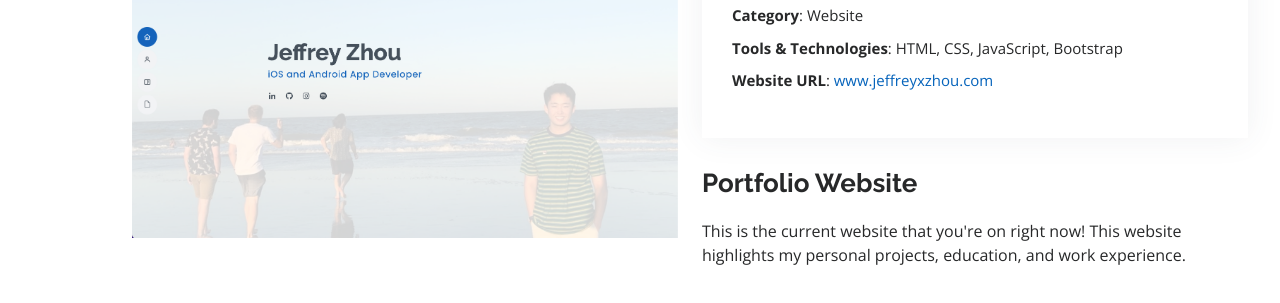
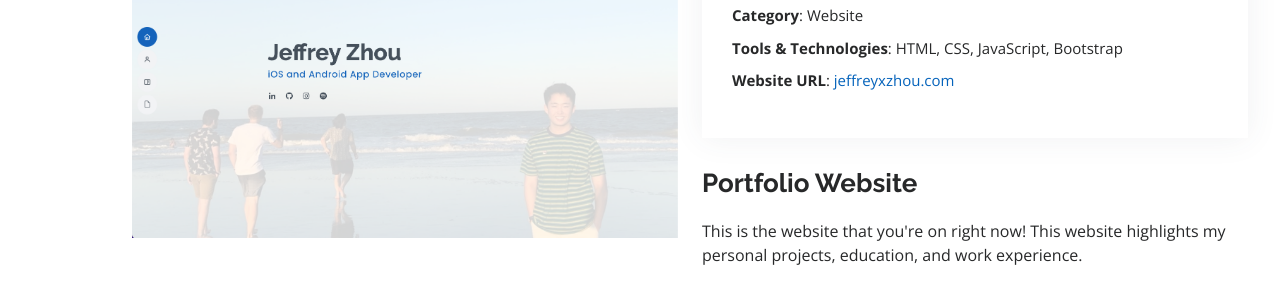
Before and after one commit to jxz72/jeffreyxzhou.com-update-8-2022, a plain HTML site: page jxz_website_v2_condensed/portfolio-details-portfolio-website.html in a window 1280 px wide. Shown: the part 133-436 px from the top of the page. Drawn offline with nearby package versions, Linux system fonts and the light colour scheme.

Commit message:
Minor change to portfolio website page

```diff
--- a/jxz_website_v2_condensed/portfolio-details-portfolio-website.html
+++ b/jxz_website_v2_condensed/portfolio-details-portfolio-website.html
@@ -66,13 +66,13 @@
               <ul>
                 <li><strong>Category</strong>: Website</li>
                 <li><strong>Tools & Technologies</strong>: HTML, CSS, JavaScript, Bootstrap</li>
-                <li><strong>Website URL</strong>: <a href="https://www.jeffreyxzhou.com/">www.jeffreyxzhou.com</a></li>
+                <li><strong>Website URL</strong>: <a href="https://www.jeffreyxzhou.com/">jeffreyxzhou.com</a></li>
               </ul>
             </div>
             <div class="portfolio-description">
               <h2>Portfolio Website</h2>
               <p>
-                This is the current website that you're on right now! This website highlights my personal projects, education, and work experience.
+                This is the website that you're on right now! This website highlights my personal projects, education, and work experience.
               </p>
             </div>
           </div>
```
